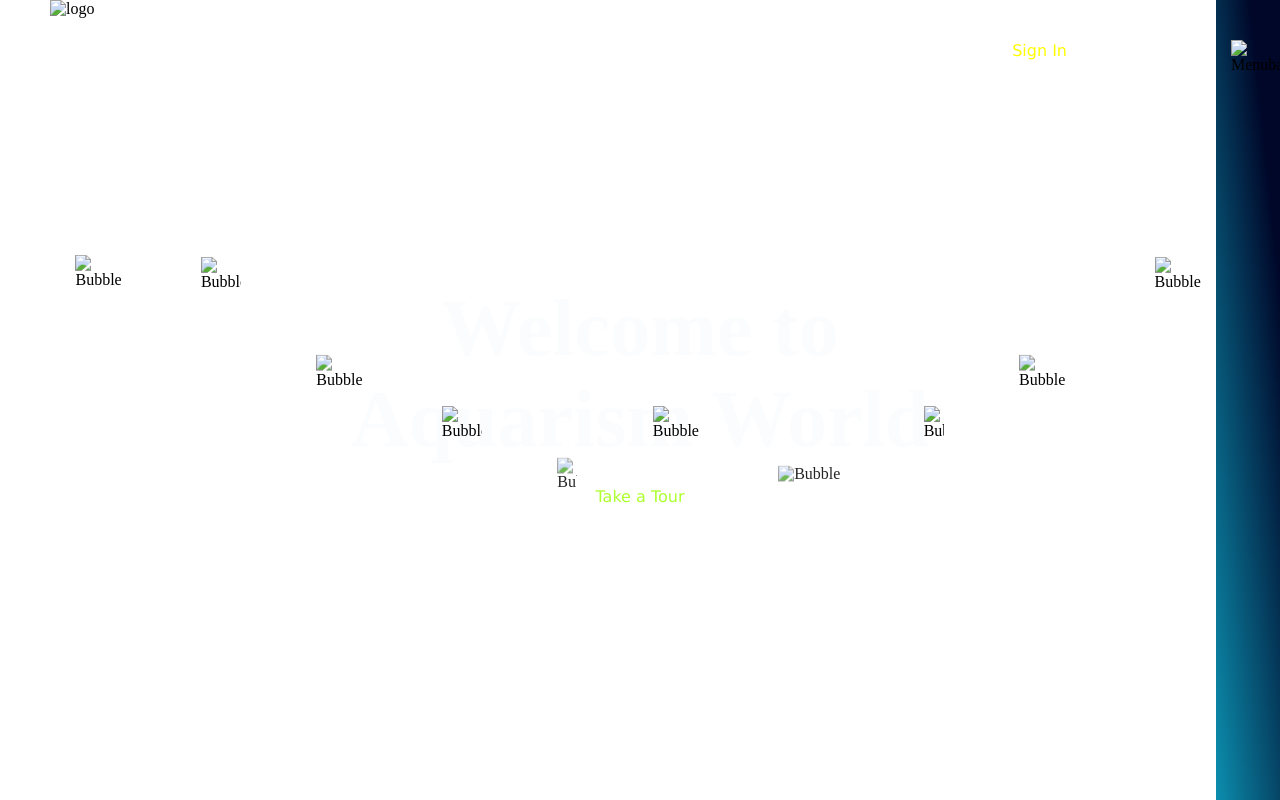
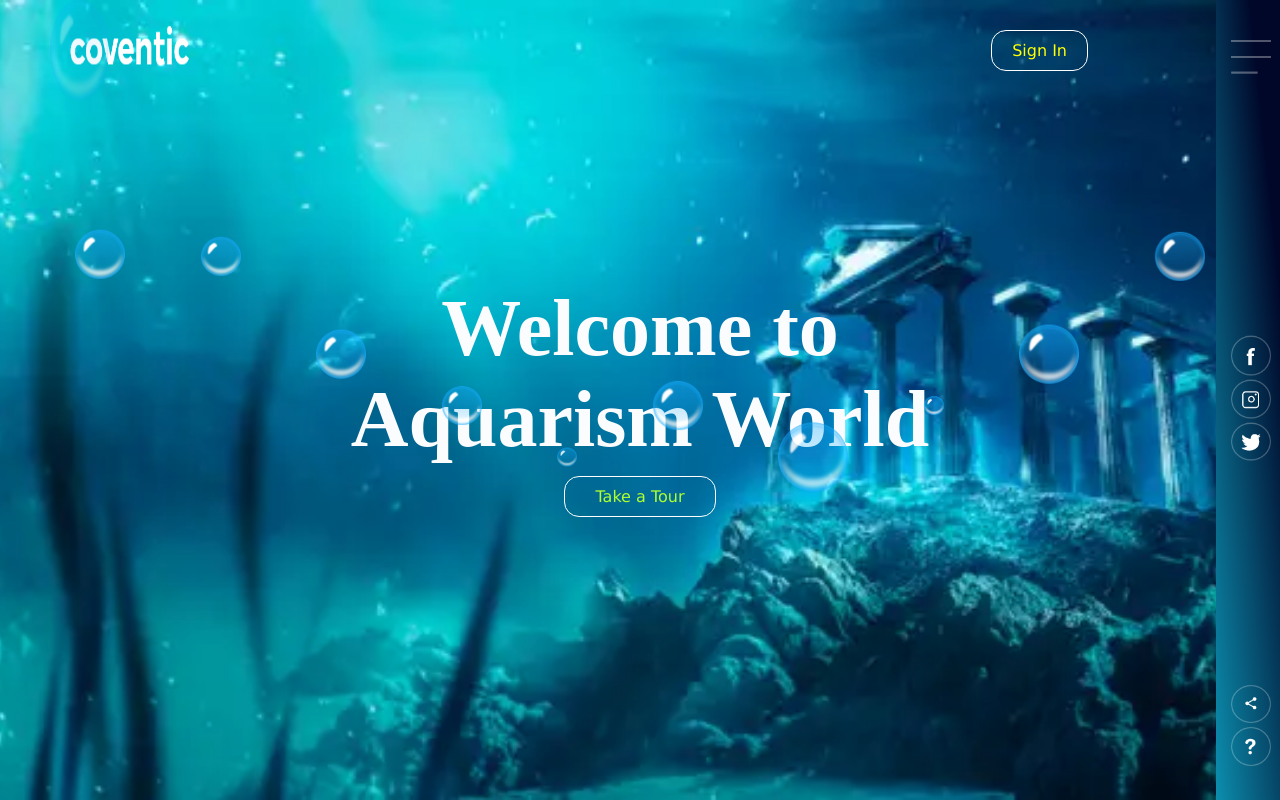
Before and after one commit to Kalaivani-Arthanareeswar/Assignment6-Media-query, a plain HTML site: page index.html in a window 1280 px wide. Drawn offline with Linux system fonts and the light colour scheme.

Commit message:
Second attempt

```diff
--- a/index.html
+++ b/index.html
@@ -10,7 +10,7 @@
    <div class="container">
 
     <div class="header">
-        <img src="images/logo.png" alt="logo" class="logo">
+        <img src="logo.png" alt="logo" class="logo">
         <button class="btn-1">Sign In</button>
     </div>
     <div class="body">
@@ -20,30 +20,30 @@
 
     <div class="aside">
         <div class="menu">
-            <img src="images/menu.png" alt="Menubar">
+            <img src="menu.png" alt="Menubar">
         </div>
         <div class="social">
-            <img src="images/fb.png" alt="">
-            <img src="images/ig.png" alt="">
-            <img src="images/tw.png" alt="">
+            <img src="fb.png" alt="">
+            <img src="ig.png" alt="">
+            <img src="tw.png" alt="">
         </div>
 
         <div class="info">
-            <img src="images/share.png" alt="">
-            <img src="images/info.png" alt="">
+            <img src="share.png" alt="">
+            <img src="info.png" alt="">
         </div>
     </div>
     <div class="animation">
-        <img src="images/bubble.png" alt="Bubble">
-        <img src="images/bubble.png" alt="Bubble">
-        <img src="images/bubble.png" alt="Bubble">
-        <img src="images/bubble.png" alt="Bubble">
-        <img src="images/bubble.png" alt="Bubble">
-        <img src="images/bubble.png" alt="Bubble">
-        <img src="images/bubble.png" alt="Bubble">
-        <img src="images/bubble.png" alt="Bubble">
-        <img src="images/bubble.png" alt="Bubble">
-        <img src="images/bubble.png" alt="Bubble">
+        <img src="bubble.png" alt="Bubble">
+        <img src="bubble.png" alt="Bubble">
+        <img src="bubble.png" alt="Bubble">
+        <img src="bubble.png" alt="Bubble">
+        <img src="bubble.png" alt="Bubble">
+        <img src="bubble.png" alt="Bubble">
+        <img src="bubble.png" alt="Bubble">
+        <img src="bubble.png" alt="Bubble">
+        <img src="bubble.png" alt="Bubble">
+        <img src="bubble.png" alt="Bubble">
     </div>
    </div>
 </body>
--- a/style.css
+++ b/style.css
@@ -5,7 +5,7 @@
 }
 .container
 {
-    background-image: url('images/background.webp');
+    background-image: url('background.webp');
     height: 100vh;
     background-repeat: no-repeat;
     background-size: cover;
@@ -184,7 +184,7 @@ cursor: pointer;
     }
 .container
     {
-    background-image: url('images/mobile-view.jpg');
+    background-image: url('mobile-view.jpg');
     height: 100vh;
     background-repeat: no-repeat;
     background-size: cover;
@@ -225,7 +225,7 @@ margin: 0;
 {
     .container
     {
-        background-image: url('images/tablet.view.jpg');
+        background-image: url('tablet.view.jpg');
     }
     .body
     {
```
